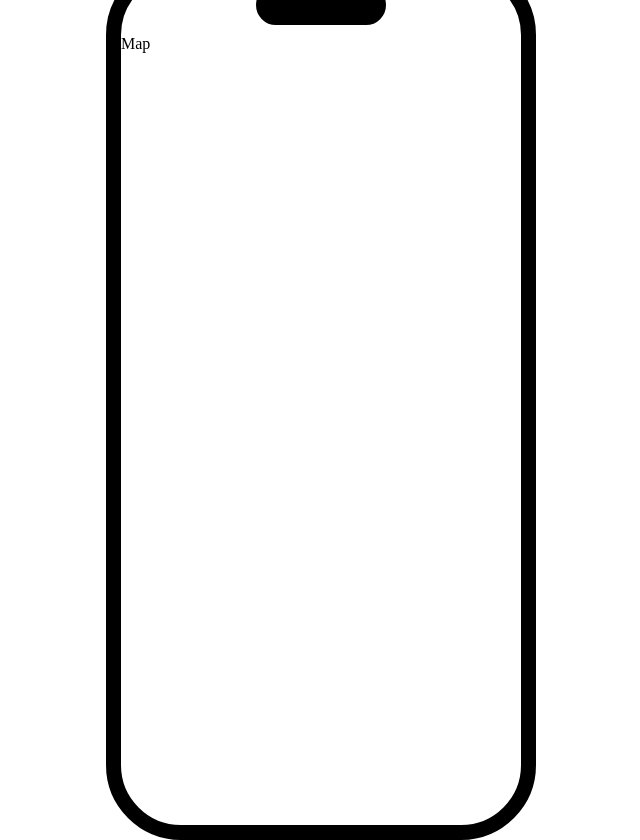
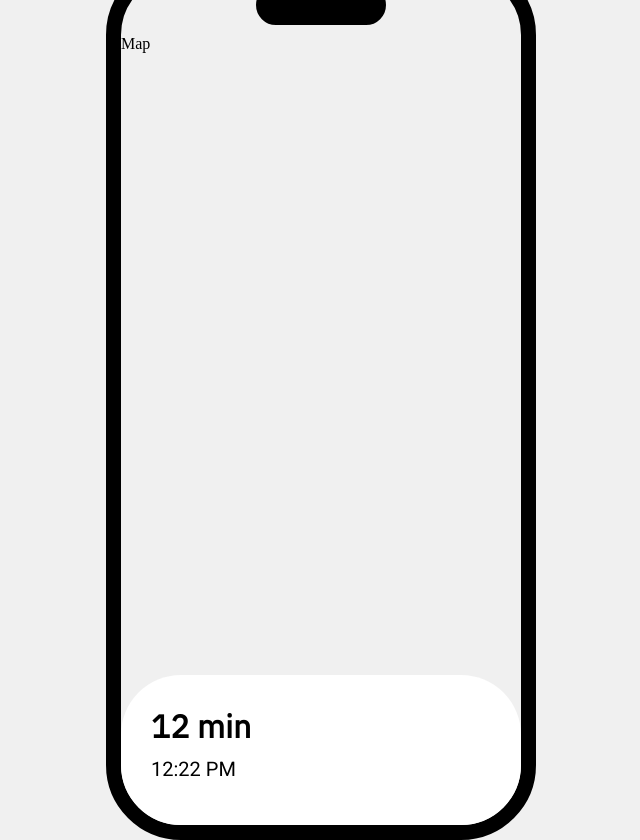
Before and after one commit to mcsaunders02/wm-nav-prototype, a React (Vite) app: page / in a window 1280 px wide. Shown: the whole page, without its empty margins (319-959 px from the left). Built offline with nearby package versions, Linux system fonts and the light colour scheme.

Commit message:
Added time display

```diff
--- a/index.html
+++ b/index.html
@@ -1,9 +1,14 @@
-<!doctype html>
+<!DOCTYPE html>
 <html lang="en">
     <head>
         <meta charset="UTF-8" />
         <link rel="icon" type="image/svg+xml" href="/vite.svg" />
         <meta name="viewport" content="width=device-width, initial-scale=1.0" />
+        <link
+            href="https://fonts.googleapis.com/css?family=IBM Plex Sans"
+            rel="stylesheet"
+        />
+        <link href="https://fonts.googleapis.com/css?family=Roboto" rel="stylesheet" />
         <title>WM Nav Prototype</title>
     </head>
     <body>
--- a/src/App.tsx
+++ b/src/App.tsx
@@ -18,6 +18,11 @@ export const App = () => {
                 ) : (
                     <div className="screen"></div>
                 )}
+
+                <div className="bottom-display">
+                    <div className="time-left-display">12 min</div>
+                    <div className="time-display">12:22 PM</div>
+                </div>
             </div>
         </div>
     );
--- a/src/index.css
+++ b/src/index.css
@@ -2,6 +2,7 @@ html,
 body {
     margin: 0;
     padding: 0;
+    background-color: rgb(240, 240, 240);
 }
 
 .main {
@@ -45,3 +46,23 @@ body {
 .screen {
     height: 640px;
 }
+
+.bottom-display {
+    background-color: white;
+    height: 150px;
+    border-radius: 60px;
+    padding: 30px;
+    box-sizing: border-box;
+}
+
+.time-left-display {
+    font-family: "IBM Plex Sans";
+    font-size: 32px;
+    font-weight: 600;
+}
+
+.time-display {
+    font-family: "Roboto";
+    font-size: 20px;
+    margin-top: 10px;
+}
```
Lines whose indentation alone changed are shown as unchanged.
